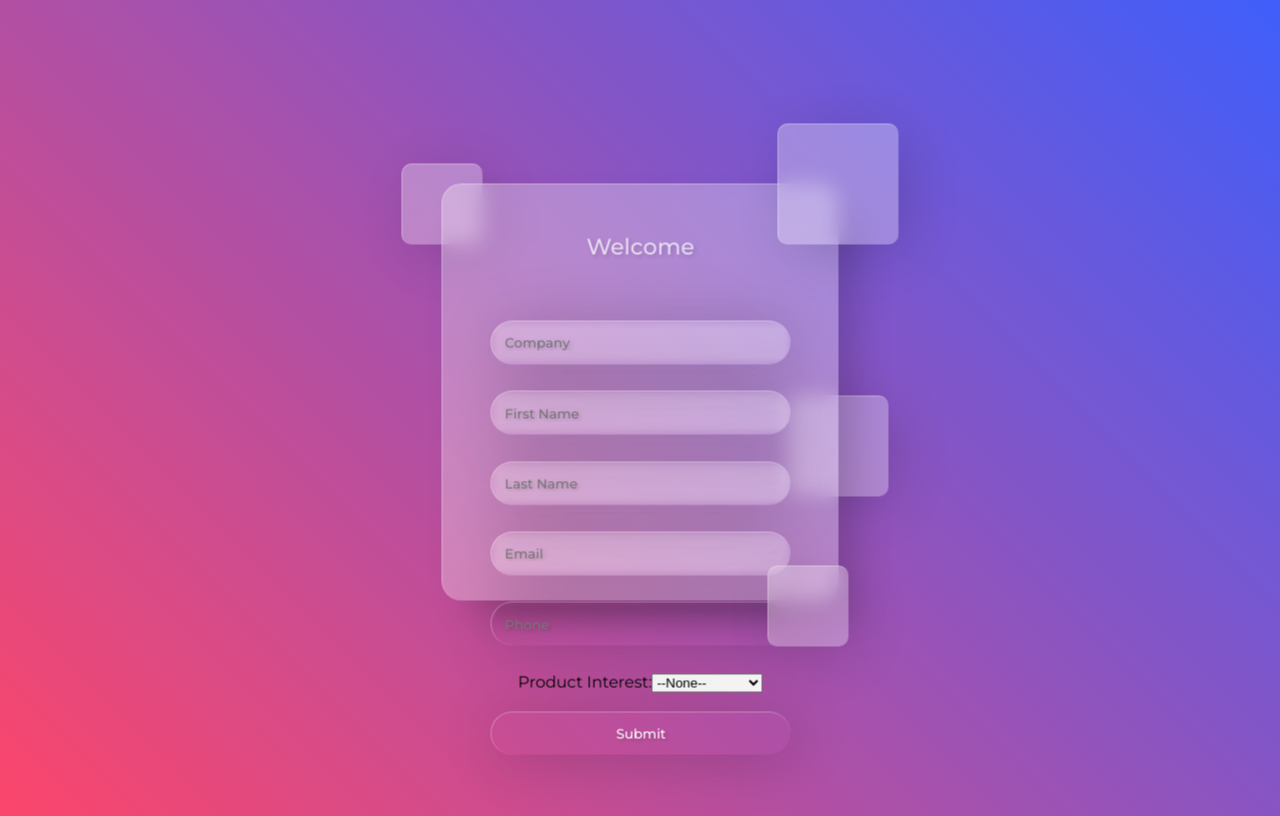
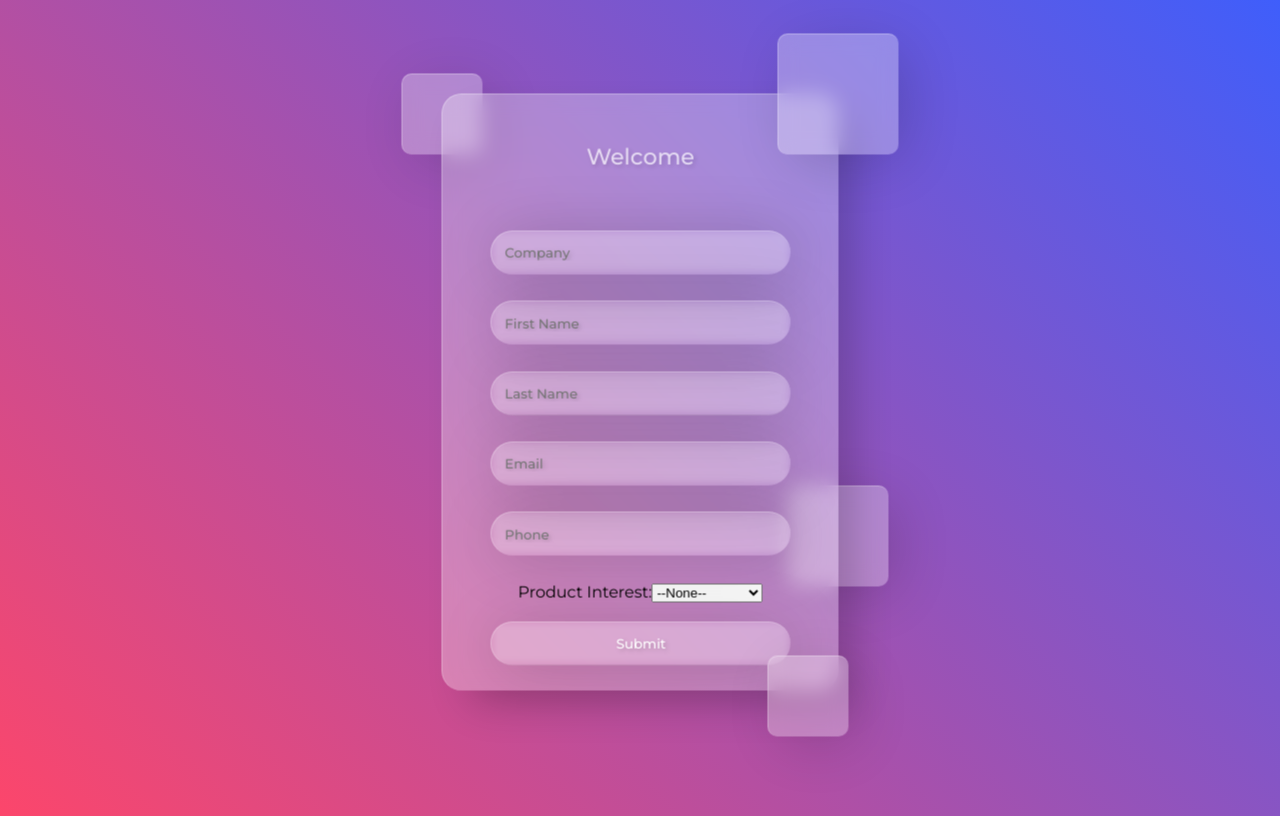
Before and after one commit to MihailKlimovich/Web-To-Lead, a PHP site: page / in a window 1280 px wide. Run offline with PHP 8.4, Linux system fonts and the light colour scheme; some libraries are stand-ins or nearby versions.

Commit message:
changed style9

```diff
--- a/WebToLead.css
+++ b/WebToLead.css
@@ -18,7 +18,7 @@ p {
 form {
         background: rgba(255,255,255,0.3);
         padding: 3em;
-        height: 320px;
+        height: 500px;
         border-radius: 20px;
         border-left: 1px solid rgba(255,255,255,0.3);
         border-top: 1px solid rgba(255,255,255,0.3);
```
